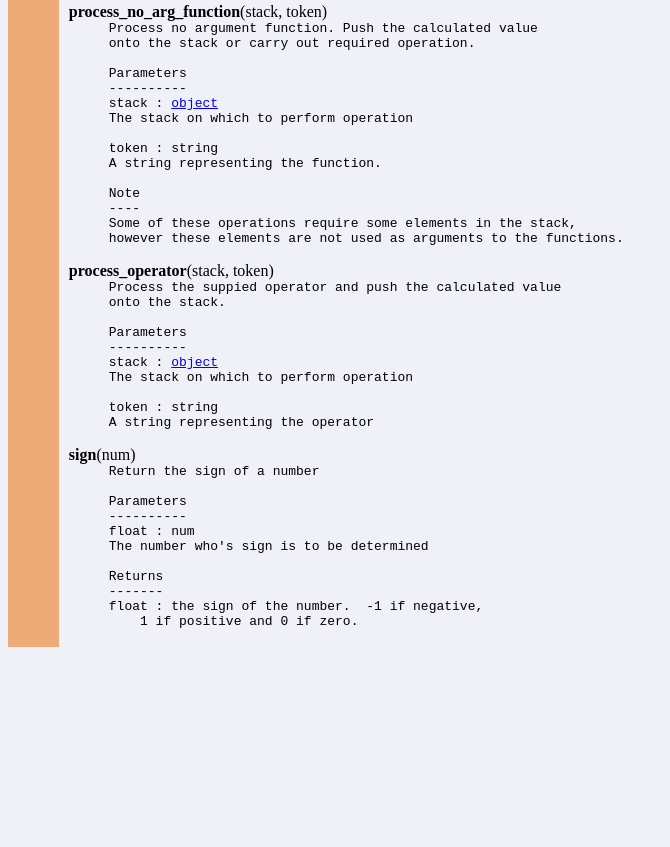
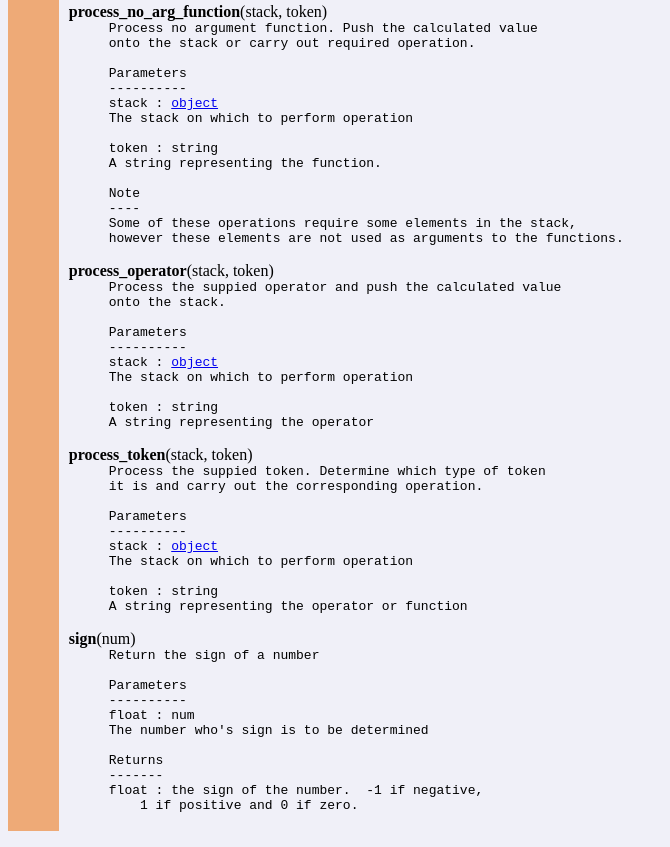
Before and after one commit to the-blackhall-projects/reverse-polish-calculator, a website: page index.html in a window 1280 px wide. Shown: the part 2506-3353 px from the top of the page, without its empty margins (0-670 px from the left). Before the commit the page ends 3169 px from the top, so only its background shows below. Drawn offline with Linux system fonts and the light colour scheme.

Commit message:
Update PyDoc documentation.

```diff
--- a/index.html
+++ b/index.html
@@ -186,6 +186,16 @@ The&nbsp;stack&nbsp;on&nbsp;which&nbsp;to&nbsp;perform&nbsp;operation<br>
 &nbsp;<br>
 token&nbsp;:&nbsp;string<br>
 A&nbsp;string&nbsp;representing&nbsp;the&nbsp;operator</tt></dd></dl>
+ <dl><dt><a name="-process_token"><strong>process_token</strong></a>(stack, token)</dt><dd><tt>Process&nbsp;the&nbsp;suppied&nbsp;token.&nbsp;Determine&nbsp;which&nbsp;type&nbsp;of&nbsp;token<br>
+it&nbsp;is&nbsp;and&nbsp;carry&nbsp;out&nbsp;the&nbsp;corresponding&nbsp;operation.<br>
+&nbsp;<br>
+Parameters<br>
+----------<br>
+stack&nbsp;:&nbsp;<a href="builtins.html#object">object</a><br>
+The&nbsp;stack&nbsp;on&nbsp;which&nbsp;to&nbsp;perform&nbsp;operation<br>
+&nbsp;<br>
+token&nbsp;:&nbsp;string<br>
+A&nbsp;string&nbsp;representing&nbsp;the&nbsp;operator&nbsp;or&nbsp;function</tt></dd></dl>
  <dl><dt><a name="-sign"><strong>sign</strong></a>(num)</dt><dd><tt>Return&nbsp;the&nbsp;sign&nbsp;of&nbsp;a&nbsp;number<br>
 &nbsp;<br>
 Parameters<br>
```
